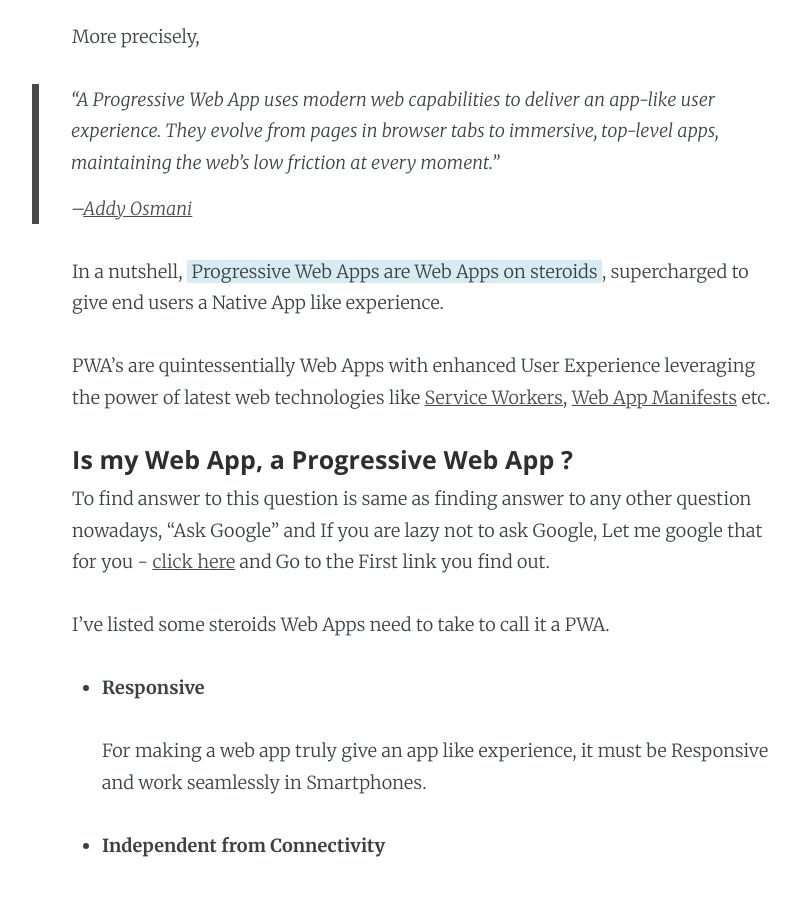
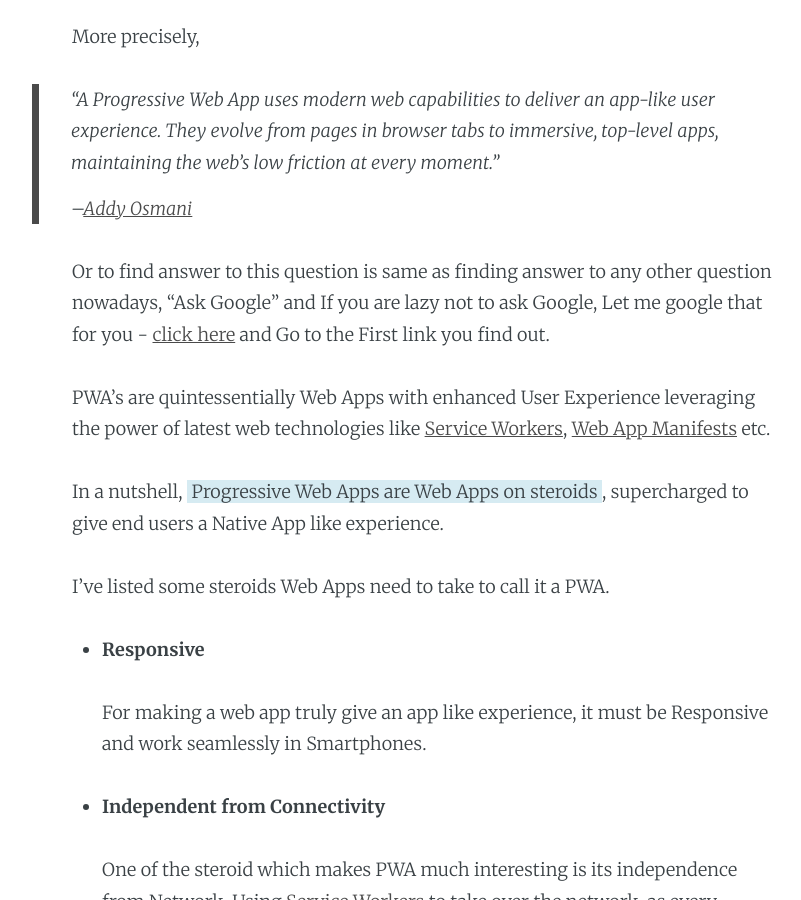
Before and after one commit to inf3cti0n95/Otaku-Codes, a Jekyll site: the page built from _posts/2017-05-26-web-apps-on-steroids-progressive-web-apps-introduction.markdown, in a window 1280 px wide and 900 px high, scrolled down 1654 px. Shown: the whole window, without its empty margins (213-1014 px from the left). Built offline with Jekyll 4.4.1, drawn with Linux system fonts in a browser that asks for light colours; comment, search, counter and statistics services are not loaded.

Commit message:
Edited Article

```diff
--- a/_posts/2017-05-26-web-apps-on-steroids-progressive-web-apps-introduction.markdown
+++ b/_posts/2017-05-26-web-apps-on-steroids-progressive-web-apps-introduction.markdown
@@ -22,7 +22,6 @@ And that's when I first heard about called a ***Progressive Web App***.
 
 #### So, What is Progressive Web App ?
 
-
 > "A Progressive Web App uses modern web capabilities to deliver an app-like user experience."
 >
 > --<cite>[Google Developers - Progressive Web App Article](https://developers.google.com/web/progressive-web-apps/?hl=en)</cite>
@@ -33,14 +32,12 @@ More precisely,
 >
 > --<cite>[Addy Osmani](https://github.com/addyosmani)</cite>
 
-In a nutshell, <span style="background-color: #d6ebf2">&nbsp;Progressive Web Apps are Web Apps on steroids </span>, supercharged to give end users a Native App like experience.
+Or to find answer to this question is same as finding answer to any other question nowadays, "Ask Google" and If you are lazy not to ask Google, Let me google that for you - [click here](http://letmegooglethat.com/?q=progressive+web+app+checklist) and Go to the First link you find out.
+
 
 PWA's are quintessentially Web Apps with enhanced User Experience leveraging the power of latest web technologies like [Service Workers](https://developers.google.com/web/fundamentals/getting-started/primers/service-workers#what_is_a_service_worker), [Web App Manifests](https://developers.google.com/web/fundamentals/engage-and-retain/web-app-manifest/) etc.
 
-
-#### Is my Web App, a Progressive Web App ?
-
-To find answer to this question is same as finding answer to any other question nowadays, "Ask Google" and If you are lazy not to ask Google, Let me google that for you - [click here](http://letmegooglethat.com/?q=progressive+web+app+checklist) and Go to the First link you find out.
+In a nutshell, <span style="background-color: #d6ebf2">&nbsp;Progressive Web Apps are Web Apps on steroids </span>, supercharged to give end users a Native App like experience.
 
 I've listed some steroids Web Apps need to take to call it a PWA.
 
```
